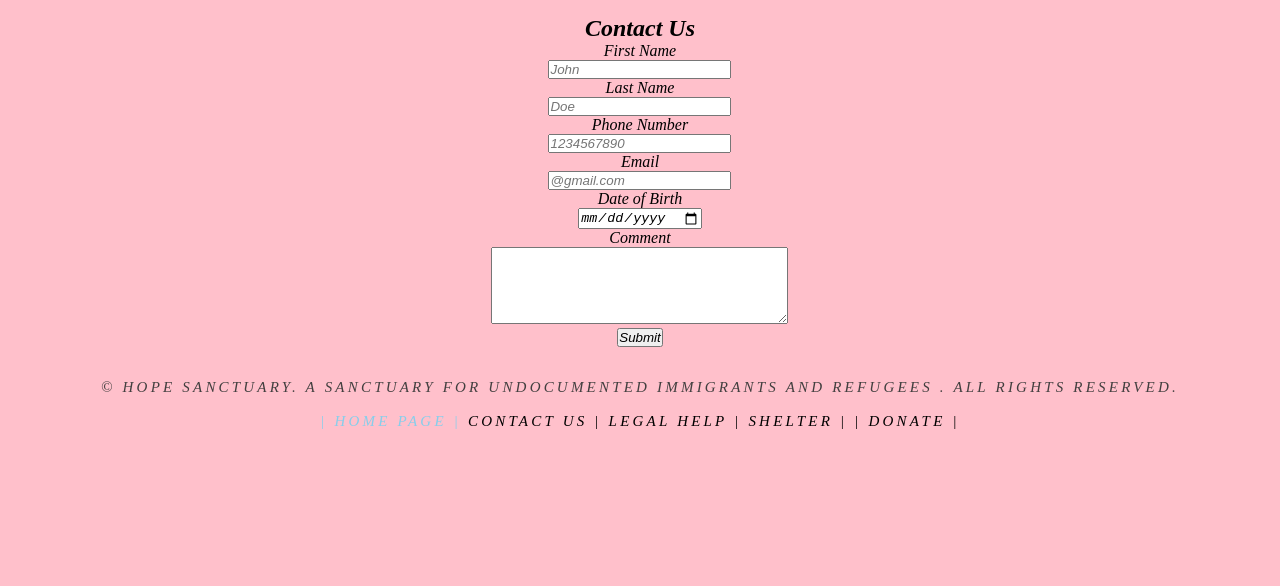
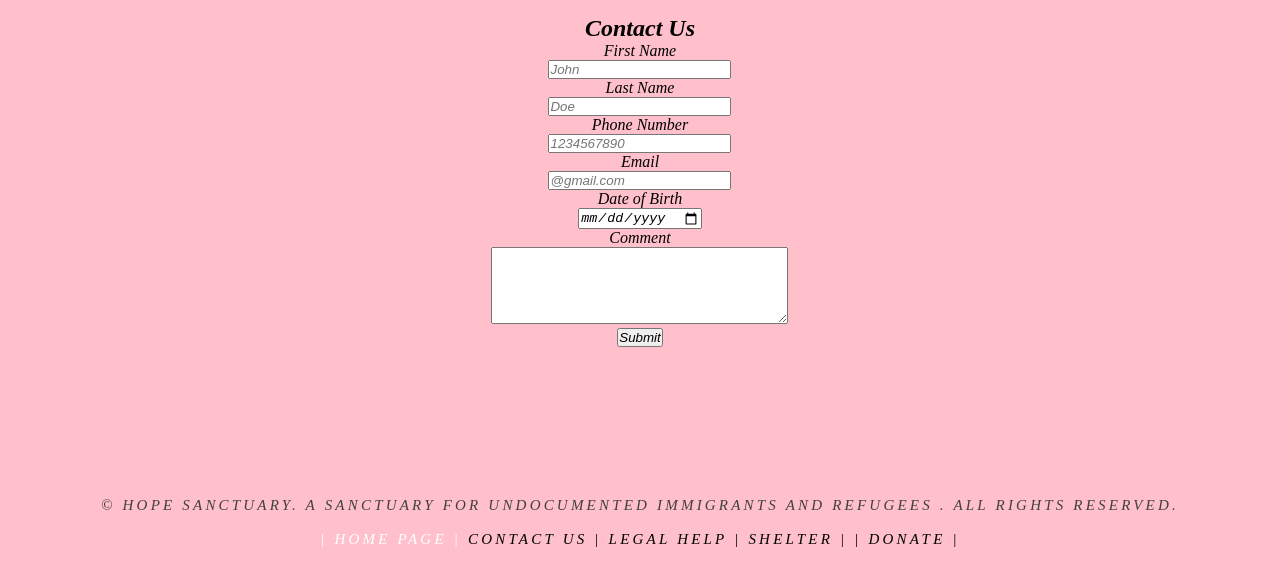
Before and after one commit to TonyLee44/firstGroupProject, a plain HTML site: page contact.html in a window 1280 px wide. In both pictures the pointer is over the link "| HOME PAGE |". Shown: the part 214-800 px from the top of the page. Drawn offline with Linux system fonts and the light colour scheme.

Commit message:
Worked on the footer and contact page

```diff
--- a/contact.css
+++ b/contact.css
@@ -73,7 +73,7 @@ nav ul li a{
 #footer {
     font-size: 15px;
   height: 3rem;
-  margin-top: 2rem;
+  margin-top: 150px;
   margin-bottom: 5rem;
   color: #423f3f;
   /* text-shadow: 0 1px rgb(255, 254, 254); */
@@ -92,5 +92,5 @@ color:black;
 
 /* Hover Effect for footer links */
 #footer .footer-text .footer-links a:hover{
-    color: skyblue;
+    color: white;
 }
--- a/immigration.css
+++ b/immigration.css
@@ -215,7 +215,7 @@ input {
 
 /* Hover Effect for footer links */
 #footer .footer-text .footer-links a:hover {
-    color: skyblue;
+    color: white;
 }
 /*CSS for Shelter html*/
 
--- a/legal.css
+++ b/legal.css
@@ -86,5 +86,5 @@ color:black;
 
 /* Hover Effect for footer links */
 #footer .footer-text .footer-links a:hover{
-    color: skyblue;
+    color: white;
 }
```
Also changed, not shown: shelter.html (+1 -1 lines), img/Homes.png (renamed from Homes.png).
